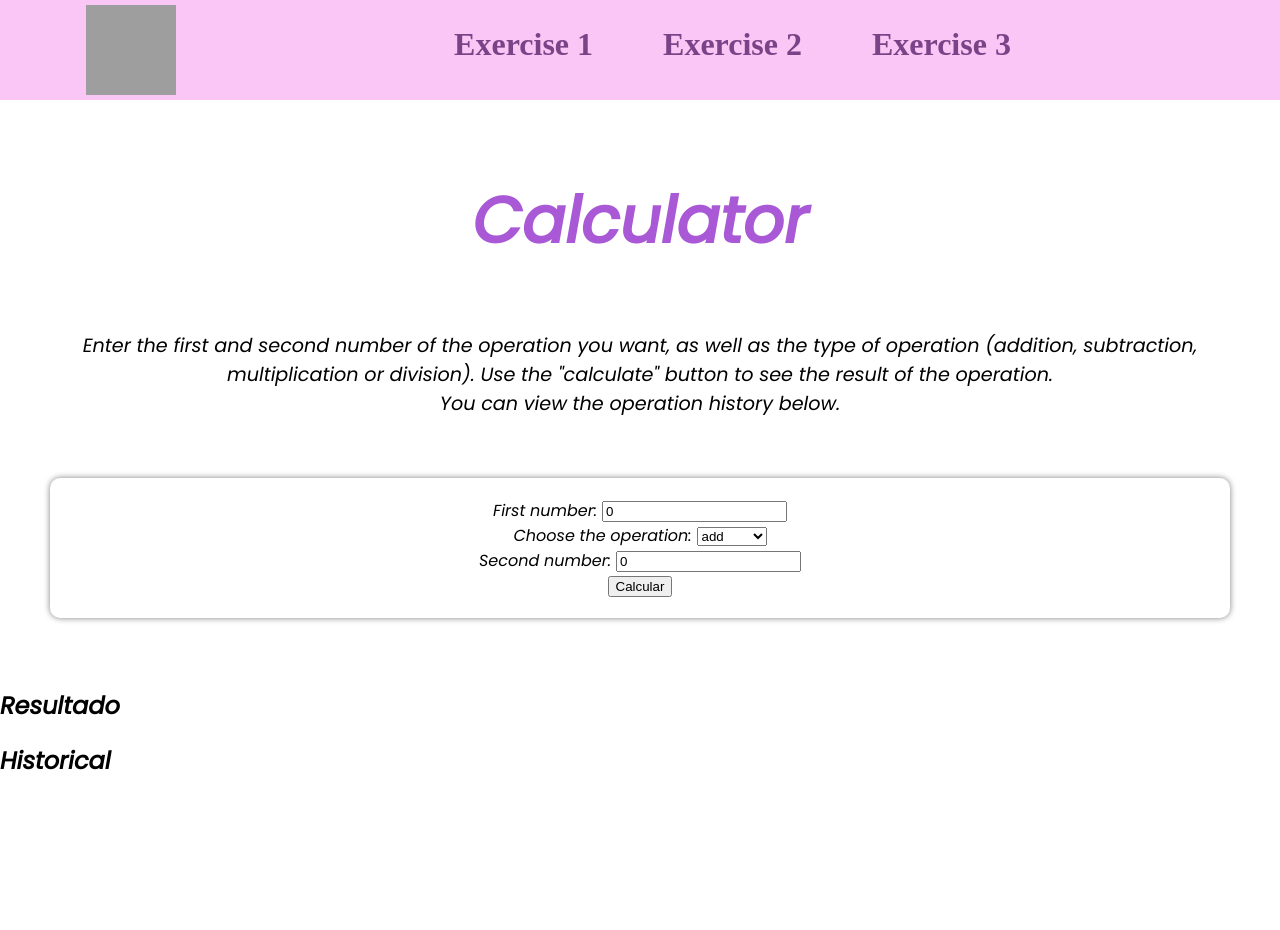
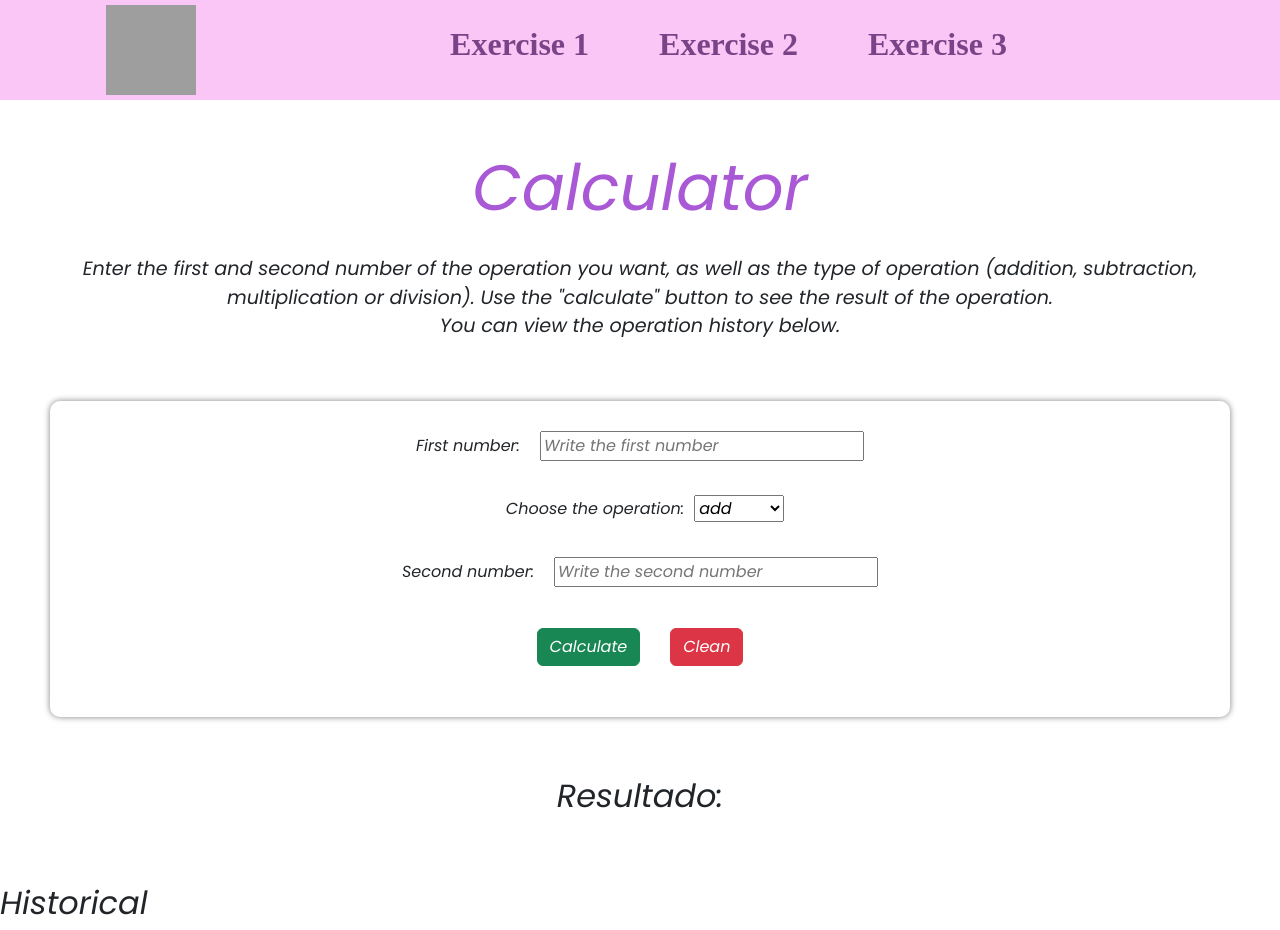
Before and after one commit to cristinajim30/Project3-Angular, an Angular app in the folder angular-project/: page /exercise2 in a window 1280 px wide. Before the commit the page ends 800 px from the top, so only its background shows below. Built offline with nearby package versions, Linux system fonts and the light colour scheme; grey boxes are pictures that could not be loaded.

Commit message:
exercise2 almost finished

```diff
--- a/angular-project/angular.json
+++ b/angular-project/angular.json
@@ -25,9 +25,14 @@
               "src/assets"
             ],
             "styles": [
+              "node_modules/bootstrap/dist/css/bootstrap.min.css",
               "src/styles.css"
             ],
-            "scripts": [],
+            "scripts": [
+              "node_modules/jquery/dist/jquery.min.js",
+              "node_modules/@popperjs/core/dist/umd/popper.min.js",
+              "node_modules/bootstrap/dist/js/bootstrap.min.js"
+            ],
             "server": "src/main.server.ts",
             "prerender": true,
             "ssr": {
--- a/angular-project/src/app/Components/exercise2/exercise2.component.css
+++ b/angular-project/src/app/Components/exercise2/exercise2.component.css
@@ -25,8 +25,40 @@
     align-items: center;
     /*background-color: lightcoral;*/
     margin-top: 40px;
-    margin-bottom: 40px;
+    margin-bottom: 10px;
     padding: 20px;
     border-radius: 10px;
     box-shadow: 0px 0px 6px grey;
 }
+.result_container{
+    display: flow-root;
+    width: auto;
+    align-items: center;
+    text-align: center;
+    margin-bottom: 40px;
+    padding: 20px;
+}
+.form-label {
+    margin: 10px;
+}
+input{
+    margin:10px;
+    width: auto;
+}
+select{
+    width: auto;
+}
+.butons_container{
+    display: flex;
+    justify-content: center;
+}
+.btn{
+    margin:15px;
+}
+.cards_container{
+    display: flex;
+    justify-content: flex-start;
+}
+.card{
+    margin: 40px;
+}
--- a/angular-project/src/app/Components/exercise2/exercise2.component.html
+++ b/angular-project/src/app/Components/exercise2/exercise2.component.html
@@ -7,29 +7,48 @@
     <div id="main_container">
         <div class="mb-3">
             <label for="number_first" class="form-label">First number: </label>
-            <input id="n1" type="number" [(ngModel)]="number1" placeholder="Write the first number"  />
+            <input id="n1" type="number" [(ngModel)]="inputN1" placeholder="Write the first number"  />
         </div>
 
         <div class="mb-3">
-          <label>Choose the operation:
-            <select class="form-select" [(ngModel)]="selectedOperation">
+          <label for ="operations" class="form-label">Choose the operation:</label>
+            <select  [(ngModel)]="selectedOperation">
                 <option *ngFor="let item of operationList" value="{{item}}">{{item}}</option>
             </select>
-          </label>
+
         </div>
 
         <div class="mb-3">
             <label for="number_second" class="form-label">Second number: </label>
-            <input type="number" [(ngModel)]="number2" placeholder="Write the second number" />
+            <input type="number" [(ngModel)]="inputN2" placeholder="Write the second number" />
         </div>
-        <div class="mb-3">
-          <button class="btn btn-dark" (click)="calculate()">Calcular</button>
+        <div class="butons_container">
+            <div class="mb-3">
+              <button class="btn btn-success" (click)="calculate()">Calculate</button>
+            </div>
+            <div class="mb-3">
+                <button class="btn btn-danger" (click)="clean()">Clean</button>
+            </div>
         </div>
     </div>
 </div>
 <div class="result_container">
-  <h2>Resultado</h2>
+  <h2 class="display_result">Resultado: {{inicialResult}} </h2>
 </div>
 <div class="historic_container">
   <h2>Historical</h2>
+  <div class="cards_container">
+        <div class="card" style="width: 18rem;" *ngFor="let operation of calculatorService.getOperations()">
+          <div class="card-header">
+              Operation - {{indexOpTitleCard+ 1}}
+            </div>
+
+          <ul class="list-group list-group-flush" >
+
+            <li class="list-group-item">Time: {{ operation.time }} </li>
+            <li class="list-group-item">Operation request: {{ operation.id }} </li>
+            <li class="list-group-item">Result: {{ operation.result }}</li>
+          </ul>
+        </div><!--end card-->
+    </div><!--end cards_container-->
 </div>
--- a/angular-project/src/app/Components/exercise2/exercise2.component.ts
+++ b/angular-project/src/app/Components/exercise2/exercise2.component.ts
@@ -1,6 +1,9 @@
 import { Component } from '@angular/core';
 import { CommonModule } from '@angular/common';
 import { FormsModule } from '@angular/forms';
+import { CalculatorService } from '../../services/calculator.service';
+import { Operations } from '../../models/operations.model';
+import { create } from 'domain';
 
 @Component({
   selector: 'app-exercise2',
@@ -10,17 +13,36 @@ import { FormsModule } from '@angular/forms';
   styleUrl: './exercise2.component.css'
 })
 export class Exercise2Component {
+
   number1: number = 0;
+  inputN1: any = ''; //display by default in input1
   number2: number = 0;
+  inputN2: any = ''; //display by default in input1
   result: number = 0;
+  inicialResult:any = '';
   operationList: string[] =['add', 'subtract', 'multiply', 'divide']
   selectedOperation: string = this.operationList[0]; // add operation by default
+  idOperation: number;
+  indexOpTitleCard: number; //operation's number which display in title card
+  //private listOperations: Operations[];
+
+  constructor(public calculatorService: CalculatorService) {
+    //this.listOperations = [];
+    this.idOperation = 1;
+    this.indexOpTitleCard =0;
+  }
 
   calculate(): void {
+    this.number1 = this.inputN1;
+    this.number2 = this.inputN2;
+
     switch (this.selectedOperation) {
       case this.operationList[0]:
         //add
+        console.log("n1: ", this.number1)
+        console.log("n2: ", this.number2)
         this.result = this.number1 + this.number2;
+        console.log("result: ", this.result)
         break;
       case this.operationList[1]:
         //subtract
@@ -37,5 +59,38 @@ export class Exercise2Component {
       default:
         this.result = 0;
     }
+    this.inicialResult = this.result;
+    console.log("antes: ", this.indexOpTitleCard);
+    console.log("idOperation: ", this.idOperation);
+
+    this.createOperation(this.result);
+    //console.log("antes: ", this.indexOpTitleCard);
+    //this.indexOpTitleCard++;
+    console.log("dsp: ", this.indexOpTitleCard);
+
+
+  }
+
+  createOperation(result: number){
+    const timeNow = new Date();
+    const time = timeNow.getHours() + ':' +timeNow.getMinutes() + ':' + timeNow.getSeconds();
+    console.log("hora: ", time);
+    const operation: Operations = {
+      id: "Op-" + this.idOperation,
+      time: time,
+      result: result,
+    };
+    this.calculatorService.addOperation(operation);
+    this.idOperation++;
+  }
+
+
+
+  clean(): void{
+    this.inputN1 = '';
+    this.inputN2 = '';
+    this.inicialResult = '';
+    this.selectedOperation = this.operationList[0];
+
   }
 }
--- a/angular-project/src/app/Components/menu/menu.component.css
+++ b/angular-project/src/app/Components/menu/menu.component.css
@@ -10,6 +10,7 @@
 }
 ul{
     list-style-type: none;
+    margin-bottom: 0px!important;
 }
 .tabs{
     width: 80%;
--- /dev/null
+++ b/angular-project/src/app/models/operations.model.ts
@@ -0,0 +1,5 @@
+export interface Operations {
+    id: string,
+    time: string;
+    result: number;
+}
--- /dev/null
+++ b/angular-project/src/app/services/calculator.service.ts
@@ -0,0 +1,22 @@
+import { Injectable } from '@angular/core';
+import { Operations } from '../models/operations.model';
+
+@Injectable({
+  providedIn: 'root'
+})
+export class CalculatorService {
+
+  private operationsList: Operations[];
+  constructor() {
+    this.operationsList = [];
+   }
+
+  //add one Operation'sobject to the array
+  addOperation(operation: Operations): void {
+    this.operationsList.push(operation);
+  }
+
+  getOperations(): Operations[] {
+    return this.operationsList.slice();
+  }
+}
--- a/angular-project/src/styles.css
+++ b/angular-project/src/styles.css
@@ -1,3 +1,5 @@
+
+
 @font-face {
     font-family: 'Poppins', sans-serif;
     src: url('./assets/fonts/Poppins-Italic.ttf');
```
Also changed, not shown: 1 other file (tests, documents, lock files or other folders).
